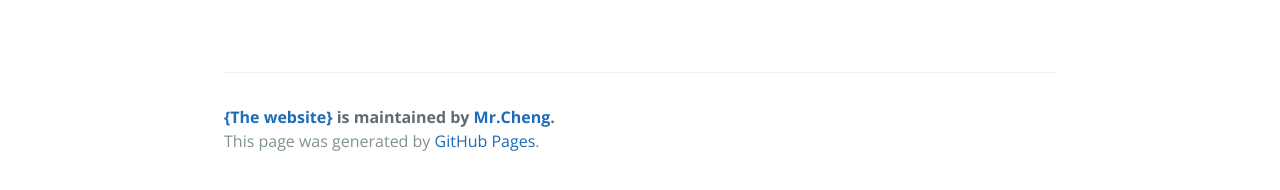
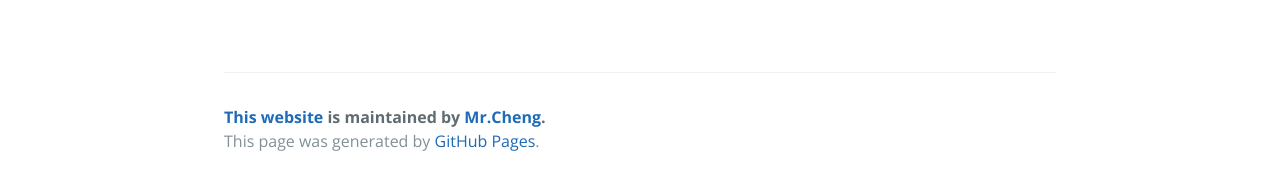
Before and after one commit to infonetlijian/blog, a Jekyll site: the page built from index.html, in a window 1280 px wide. Shown: the part 538-728 px from the top of the page. Built offline with Jekyll 4.4.1, drawn with Linux system fonts in a browser that asks for light colours; the list of posts is cut into pages by our own code; comment, search, counter and statistics services are not loaded.

Commit message:
Description update

```diff
--- a/_includes/page-footer.html
+++ b/_includes/page-footer.html
@@ -1,4 +1,4 @@
 <footer class="site-footer">
-  <span class="site-footer-owner"><a href="https://infonetlijian.github.io/blog/">{The website}</a> is maintained by <a href="#">{{ site.author.name }}</a>.</span>
+  <span class="site-footer-owner"><a href="https://infonetlijian.github.io/blog/">This website</a> is maintained by <a href="#">{{ site.author.name }}</a>.</span>
   <span class="site-footer-credits">This page was generated by <a href="https://pages.github.com">GitHub Pages</a>.</span>
 </footer>
```
